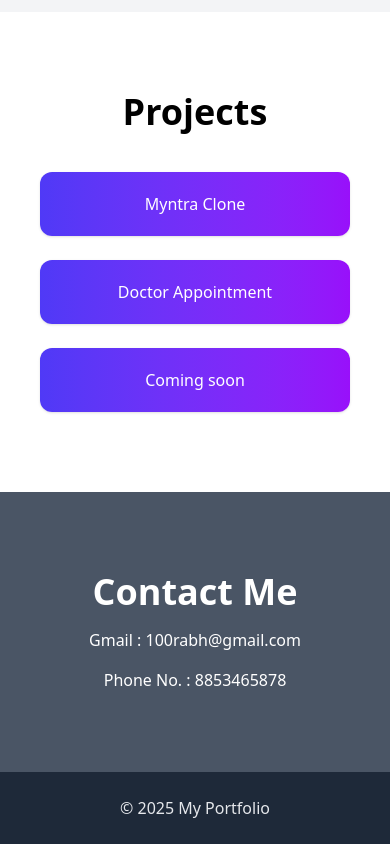
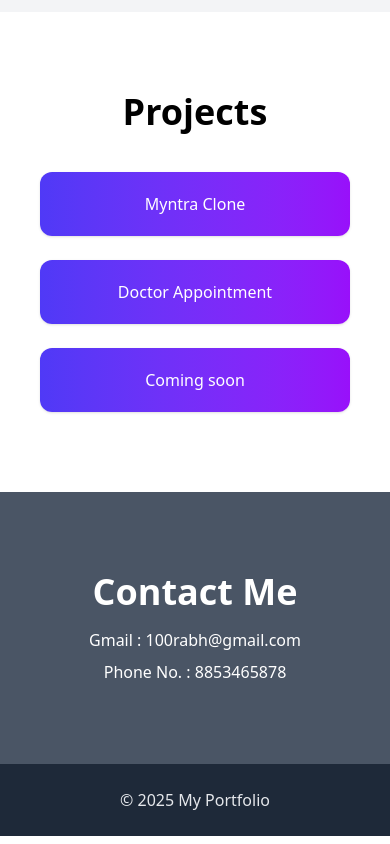
Before and after one commit to saurabh-77777/portfolio2, a React app: page / in a window 390 px wide. Shown: the part 1528-2372 px from the top of the page. Built offline with nearby package versions, Linux system fonts and the light colour scheme; the HTML template or start-up script is replaced by a standard one.

Commit message:
Update phone number paragraph margin in Contact component

```diff
--- a/src/components/Contact.jsx
+++ b/src/components/Contact.jsx
@@ -3,7 +3,7 @@
     <section id="contact" className="py-20 bg-gray-600 text-white text-center">
       <h2 className="text-4xl font-bold">Contact Me</h2>
       <p className="mt-4">Gmail : 100rabh@gmail.com</p>
-      <p className="mt-4">Phone No. : 8853465878</p>
+      <p className="mt-2">Phone No. : 8853465878</p>
     </section>
   );
 }
```
